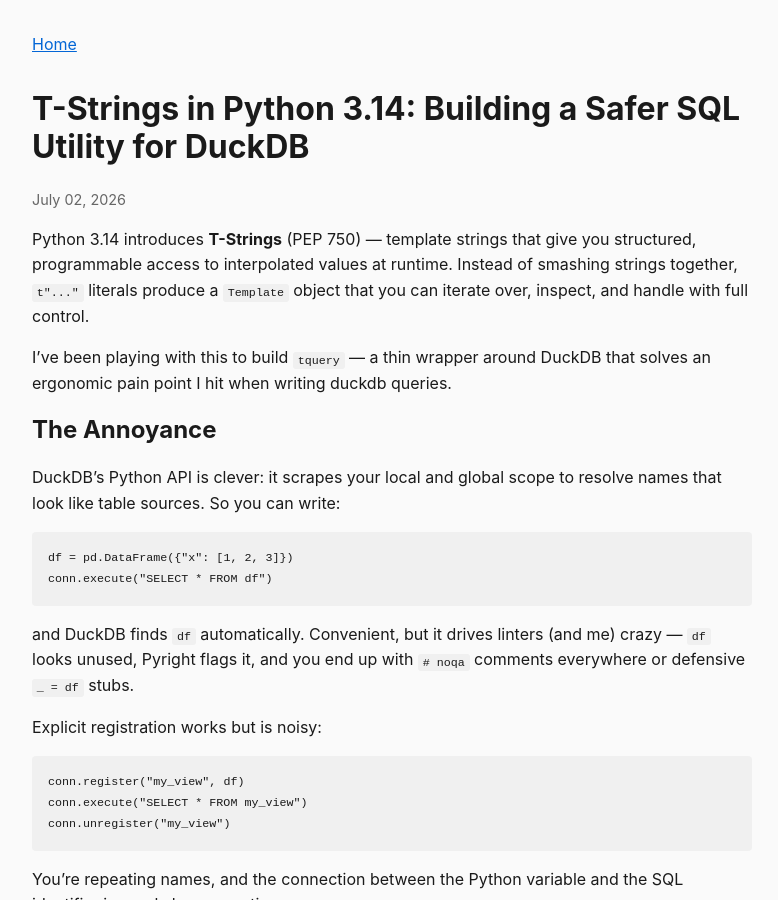
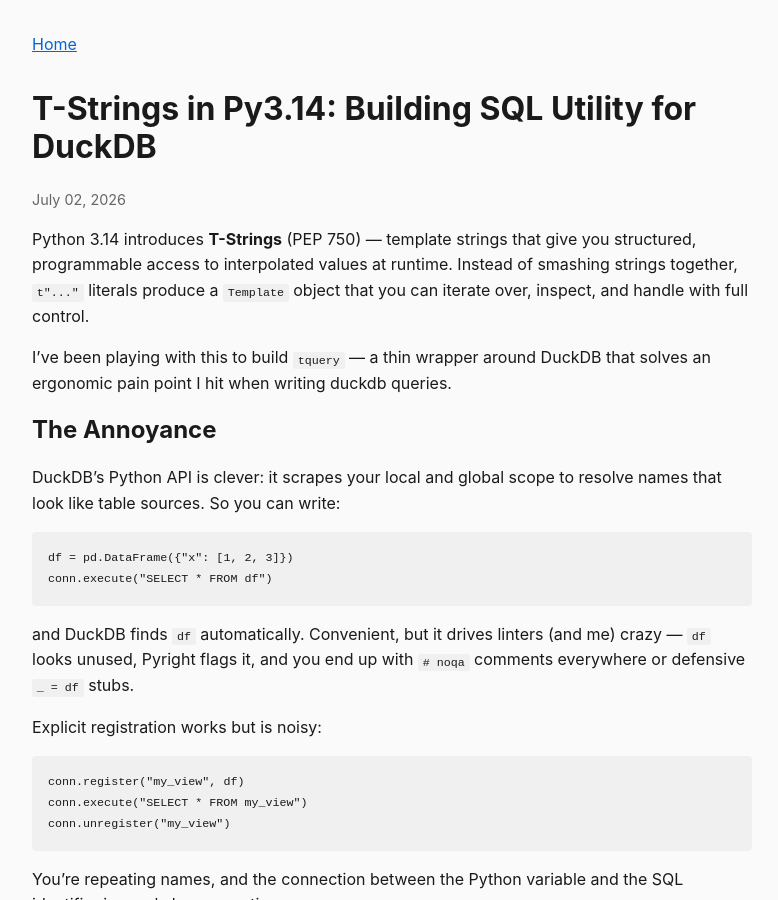
Before and after one commit to sisidra/sisidra.github.io, a Jekyll site: the page built from _posts/2026-07-02-tstring-sql-tquery.md, in a window 1280 px wide and 900 px high. Shown: the whole window, without its empty margins (248-1026 px from the left). Built offline with Jekyll 4.4.1, drawn with Linux system fonts in a browser that asks for light colours.

Commit message:
Shorten title

```diff
--- a/_posts/2026-07-02-tstring-sql-tquery.md
+++ b/_posts/2026-07-02-tstring-sql-tquery.md
@@ -1,6 +1,6 @@
 ---
 layout: post
-title: "T-Strings in Python 3.14: Building a Safer SQL Utility for DuckDB"
+title: "T-Strings in Py3.14: Building SQL Utility for DuckDB"
 date: 2026-07-02
 ---
 
```
